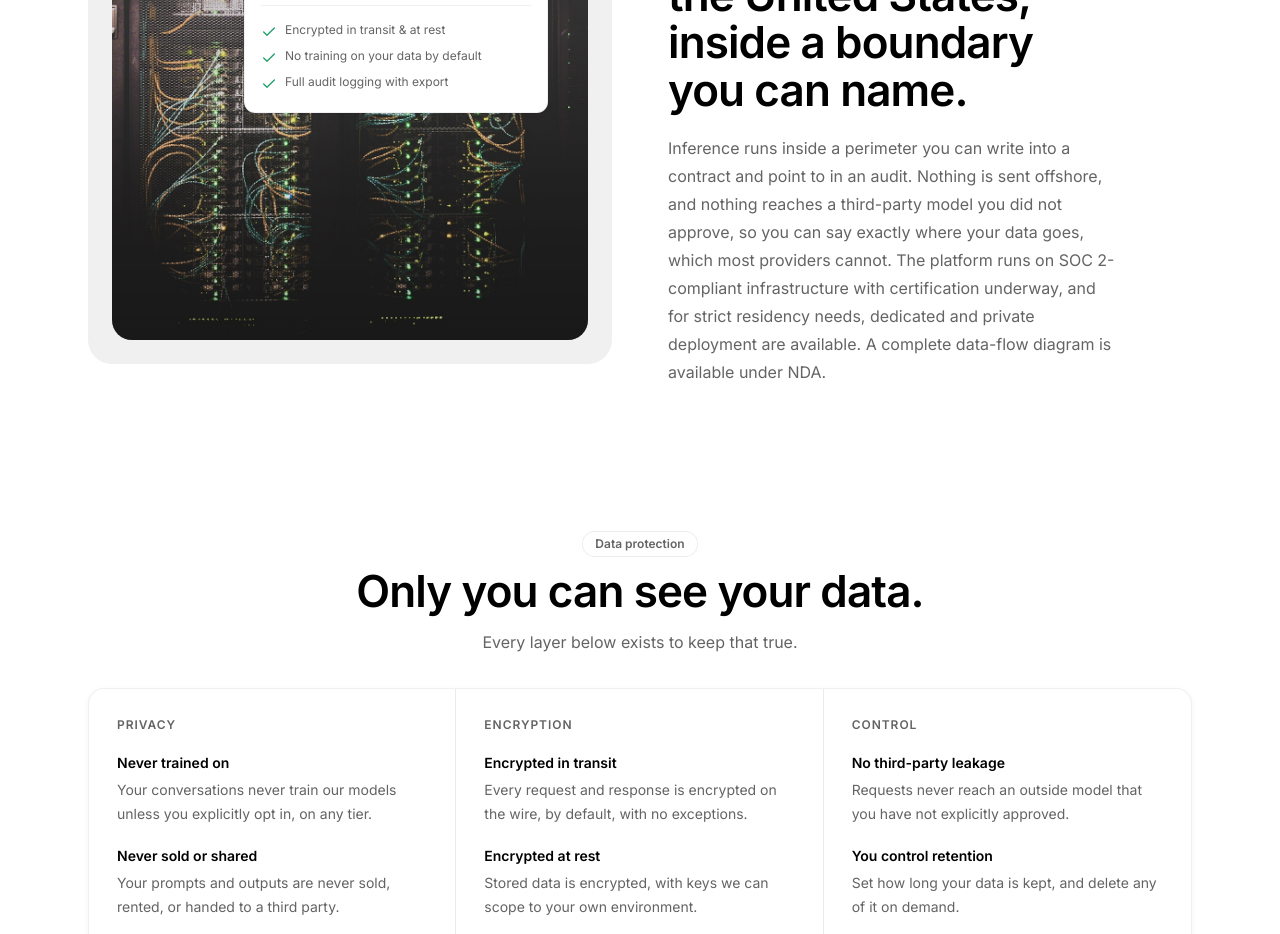
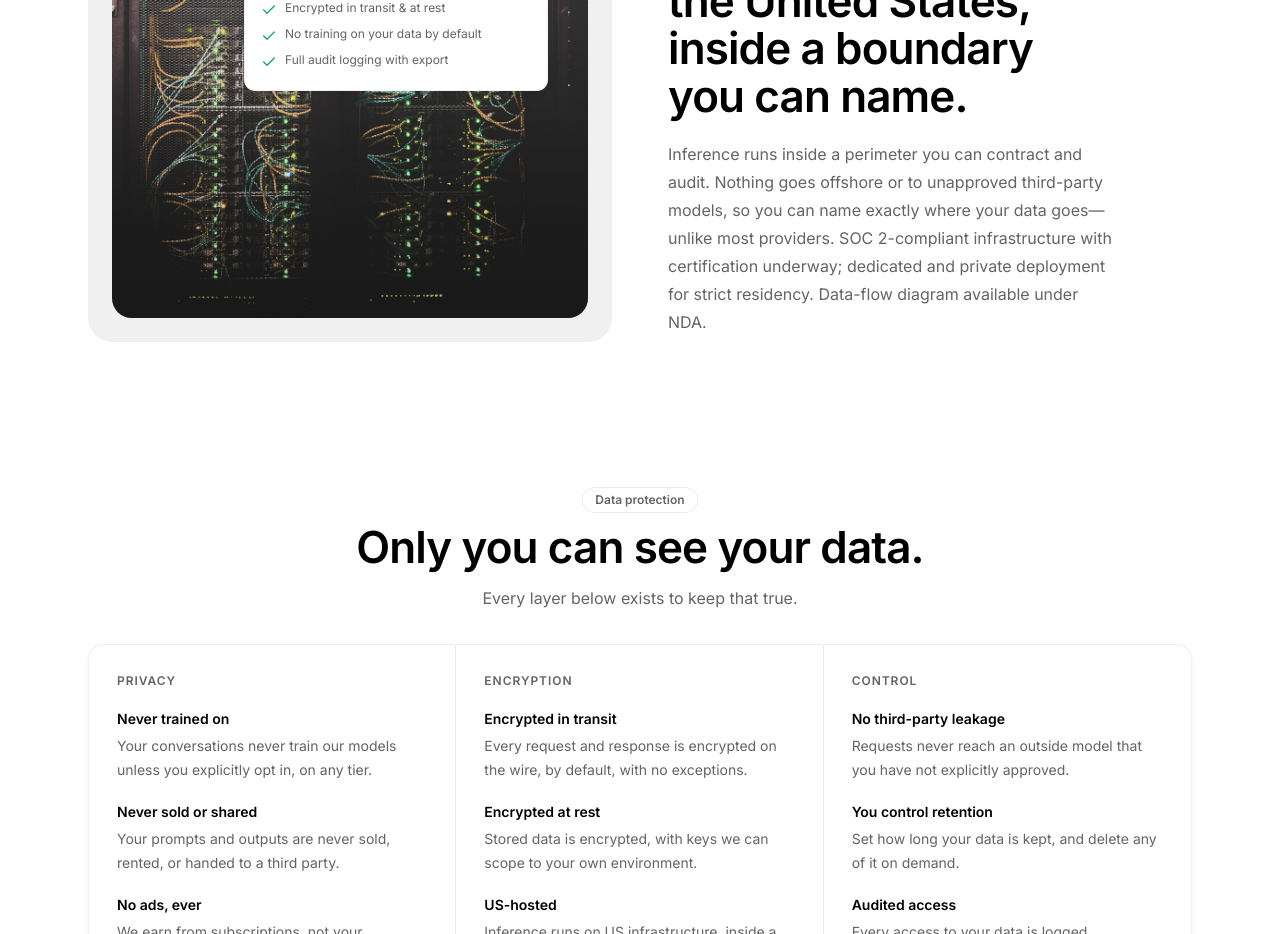
Before and after one commit to freitaspauloo/Paulo, a Next.js app: page /landing-v4 in a window 1280 px wide. Shown: the part 3700-4634 px from the top of the page. Built offline with nearby package versions, Linux system fonts and the light colour scheme.

Commit message:
v4: trim Data residency copy to fit split visual

```diff
--- a/src/components/landing/landing-page-v4.tsx
+++ b/src/components/landing/landing-page-v4.tsx
@@ -147,7 +147,7 @@ export function LandingPageV4() {
           kicker="Data residency and compliance"
           accent={sectionTagAccent}
           title="Your data stays in the United States, inside a boundary you can name."
-          body="Inference runs inside a perimeter you can write into a contract and point to in an audit. Nothing is sent offshore, and nothing reaches a third-party model you did not approve, so you can say exactly where your data goes, which most providers cannot. The platform runs on SOC 2-compliant infrastructure with certification underway, and for strict residency needs, dedicated and private deployment are available. A complete data-flow diagram is available under NDA."
+          body="Inference runs inside a perimeter you can contract and audit. Nothing goes offshore or to unapproved third-party models, so you can name exactly where your data goes—unlike most providers. SOC 2-compliant infrastructure with certification underway; dedicated and private deployment for strict residency. Data-flow diagram available under NDA."
           reverse
           visual={<PowerfulVisual />}
         />
```
